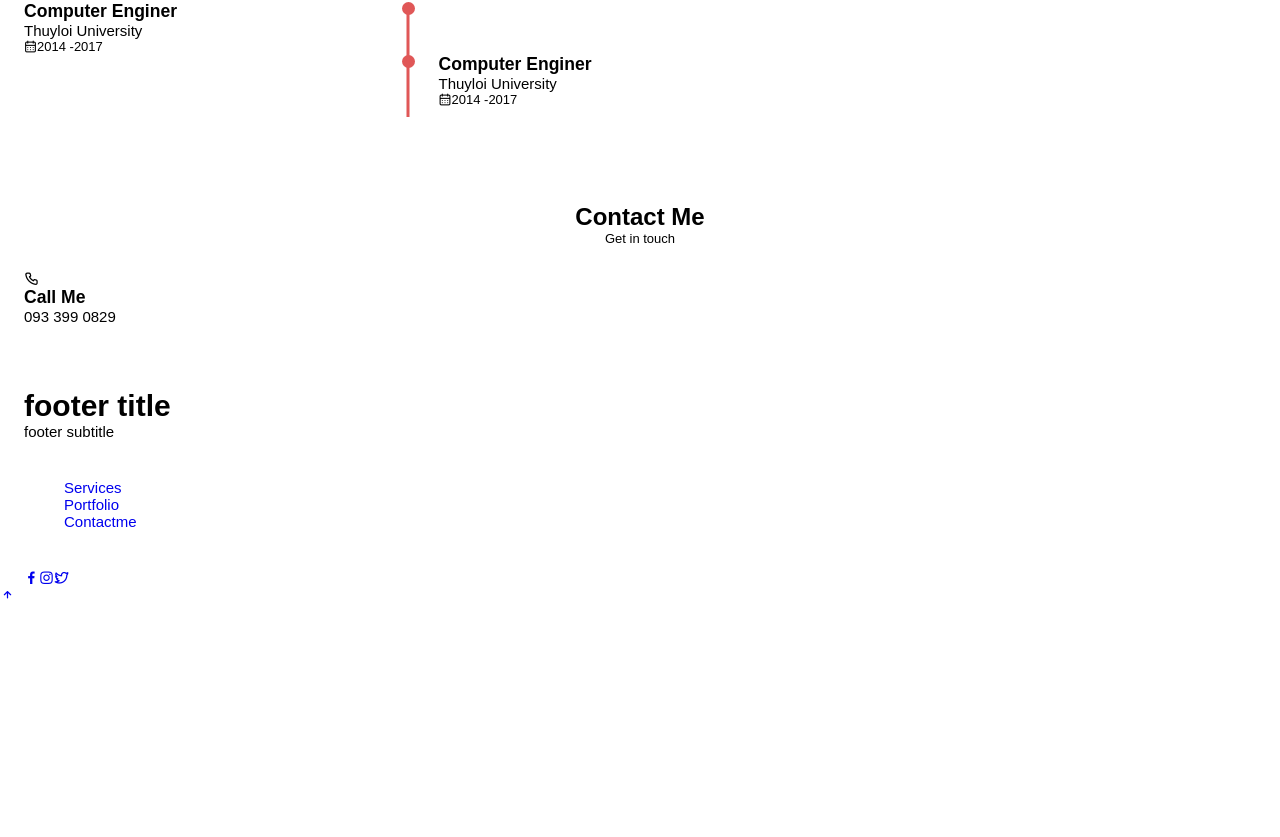
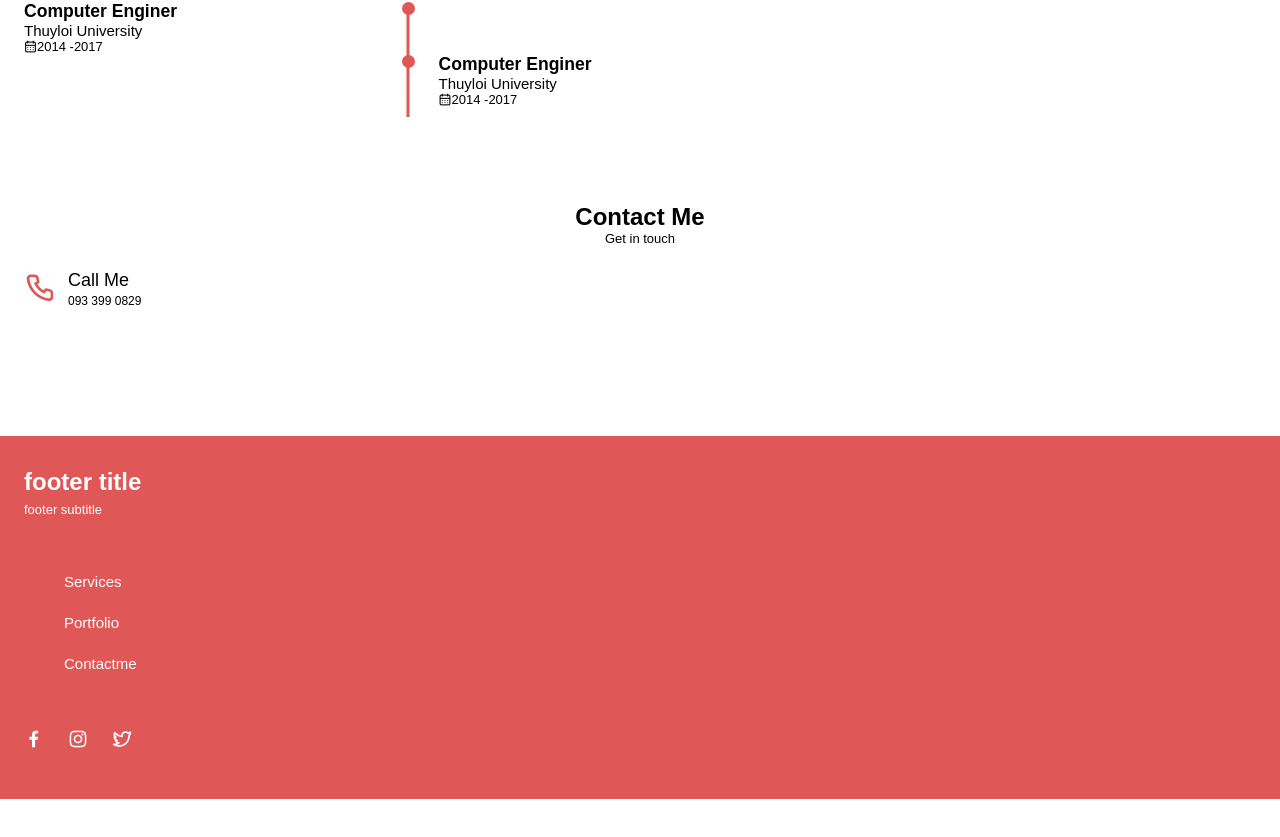
Before and after one commit to VietHoang319/MyPortfolio-ReactJS, a React (Create React App) app: page / in a window 1280 px wide. Shown: the part 1557-2394 px from the top of the page. Before the commit the page ends 2208 px from the top, so only its background shows below. Built offline with nearby package versions, Linux system fonts and the light colour scheme.

Commit message:
update css contact and footer

```diff
--- a/package.json
+++ b/package.json
@@ -9,10 +9,9 @@
     "bootstrap": "^5.3.2",
     "dotenv": "^16.3.1",
     "moment": "^2.29.4",
-    "react": "^18.2.0",
-    "react-bootstrap": "^2.9.1",
     "react-dom": "^18.2.0",
     "react-scripts": "5.0.1",
+    "sass": "^1.69.5",
     "web-vitals": "^2.1.4"
   },
   "scripts": {
--- a/src/assets/style/App.scss
+++ b/src/assets/style/App.scss
@@ -90,3 +90,30 @@ img {
   display: inline-flex;
   align-items: center;
 }
+
+.scroll-up {
+  background-color: white;
+  bottom: 4rem;
+  border: 2px solid $firstColor;
+  border-radius: 0.4rem;
+  display: none;
+  opacity: 0.8;
+  padding: 0.2rem 0.3rem;
+  position: fixed;
+  transition: 0.4s;
+  right: 1rem;
+  z-index: $zTooltip;
+
+  &-icon {
+    color: $firstColor;
+    font-size: 1.5rem;
+  }
+
+  &:hover {
+    opacity: 0.6;
+  }
+}
+
+.show-scroll {
+  display: block;
+}
--- a/src/component/contact/Contact.js
+++ b/src/component/contact/Contact.js
@@ -1,4 +1,5 @@
 import React from "react";
+import "./Contact.scss";
 
 function Contact() {
   return (
--- /dev/null
+++ b/src/component/contact/Contact.scss
@@ -0,0 +1,27 @@
+@import "../../assets/style/Variable.scss";
+
+.contact-container {
+  row-gap: 3rem;
+
+  .contact-information {
+    display: flex;
+    margin-bottom: 2rem;
+
+    .contact-icon {
+      color: $firstColor;
+      font-size: 2rem;
+      margin-right: 0.75rem;
+    }
+
+    .contact-title {
+      font-size: $h3FontSize;
+      font-weight: $fontWeighMedium;
+      margin: 0;
+    }
+
+    .contact-subtitle {
+      font-size: $smallerFontSize;
+      color: $textColor;
+    }
+  }
+}
--- a/src/layout/footer/Footer.js
+++ b/src/layout/footer/Footer.js
@@ -1,4 +1,5 @@
 import React from "react";
+import "./Footer.scss";
 
 function Footer() {
   return (
--- /dev/null
+++ b/src/layout/footer/Footer.scss
@@ -0,0 +1,51 @@
+@import "../../assets/style/Variable.scss";
+
+.footer {
+  padding-top: 2rem;
+
+  &-bg {
+    background-color: $firstColor;
+    padding: 2rem 0 3rem;
+
+    .footer-container {
+      row-gap: 3.5rem;
+
+      .footer-title {
+        font-size: $h1FontSize;
+        margin-bottom: 0.25rem;
+        margin-top: 0;
+      }
+
+      .footer-subtitle {
+        font-size: $smallFontSize;
+      }
+
+      .footer-links {
+        display: flex;
+        flex-direction: column;
+        margin: 0;
+        row-gap: 1.5rem;
+
+        .footer-link:hover {
+          color: $firstColorLighter;
+        }
+      }
+
+      .footer-social {
+        font-size: 1.25rem;
+        margin-right: 1.5rem;
+
+        &:hover {
+          color: $firstColorLighter;
+        }
+      }
+
+      .footer-title,
+      .footer-subtitle,
+      .footer-link,
+      .footer-social {
+        color: #fff;
+      }
+    }
+  }
+}
--- a/src/layout/header/Header.scss
+++ b/src/layout/header/Header.scss
@@ -31,6 +31,17 @@
       align-items: center;
       display: flex;
 
+      .change-theme {
+        color: $textColor;
+        cursor: pointer;
+        font-size: 1.25rem;
+        margin-right: 1rem;
+
+        &:hover {
+          color: $firstColor;
+        }
+      }
+
       .nav-toggle {
         font-size: 1.1rem;
         cursor: pointer;
@@ -54,6 +65,10 @@
           margin-bottom: 0.25rem;
           font-size: 1.2rem;
         }
+      }
+
+      .active-link {
+        color: $firstColor;
       }
     }
 
@@ -90,3 +105,7 @@
     }
   }
 }
+
+.scroll-header {
+  box-shadow: 0 -1px 4px rgba(0, 0, 0, 0.15);
+}
```
